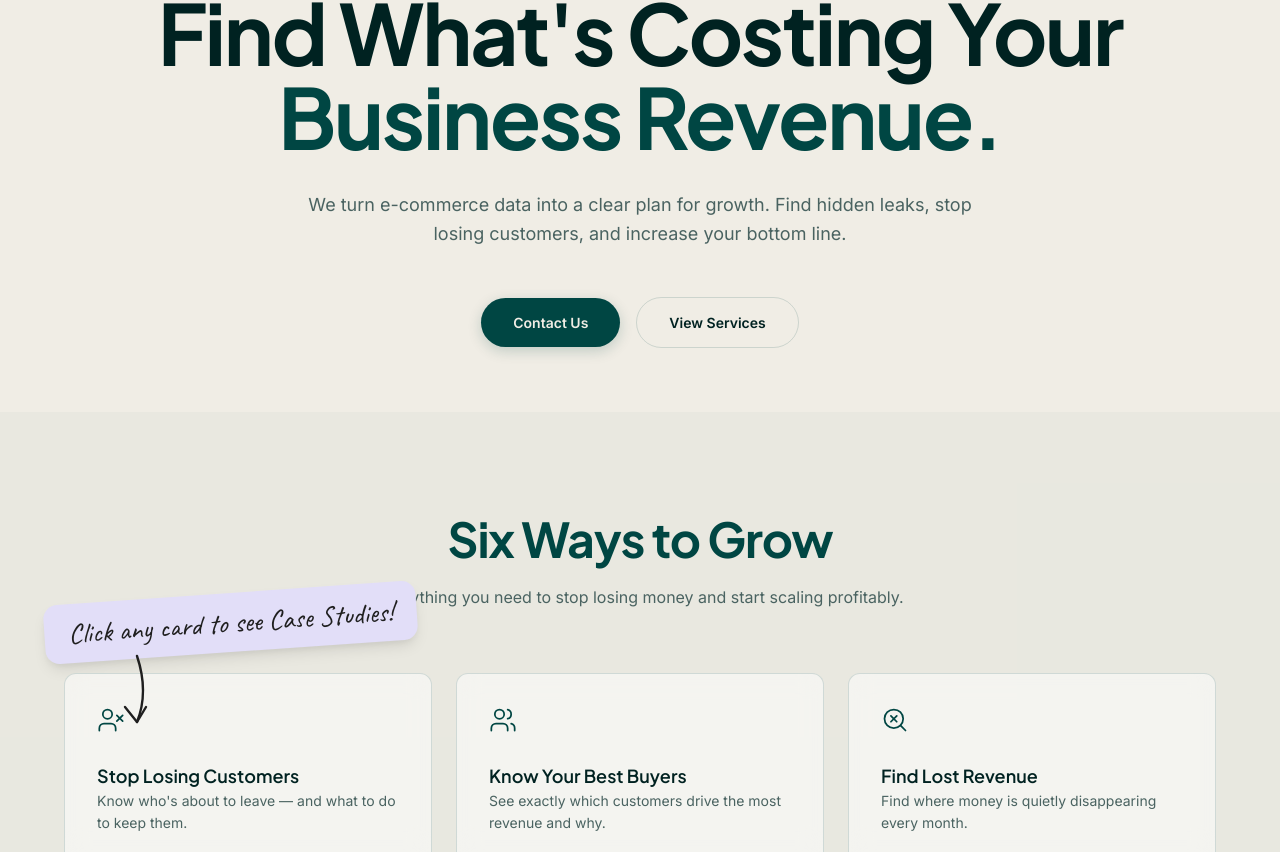
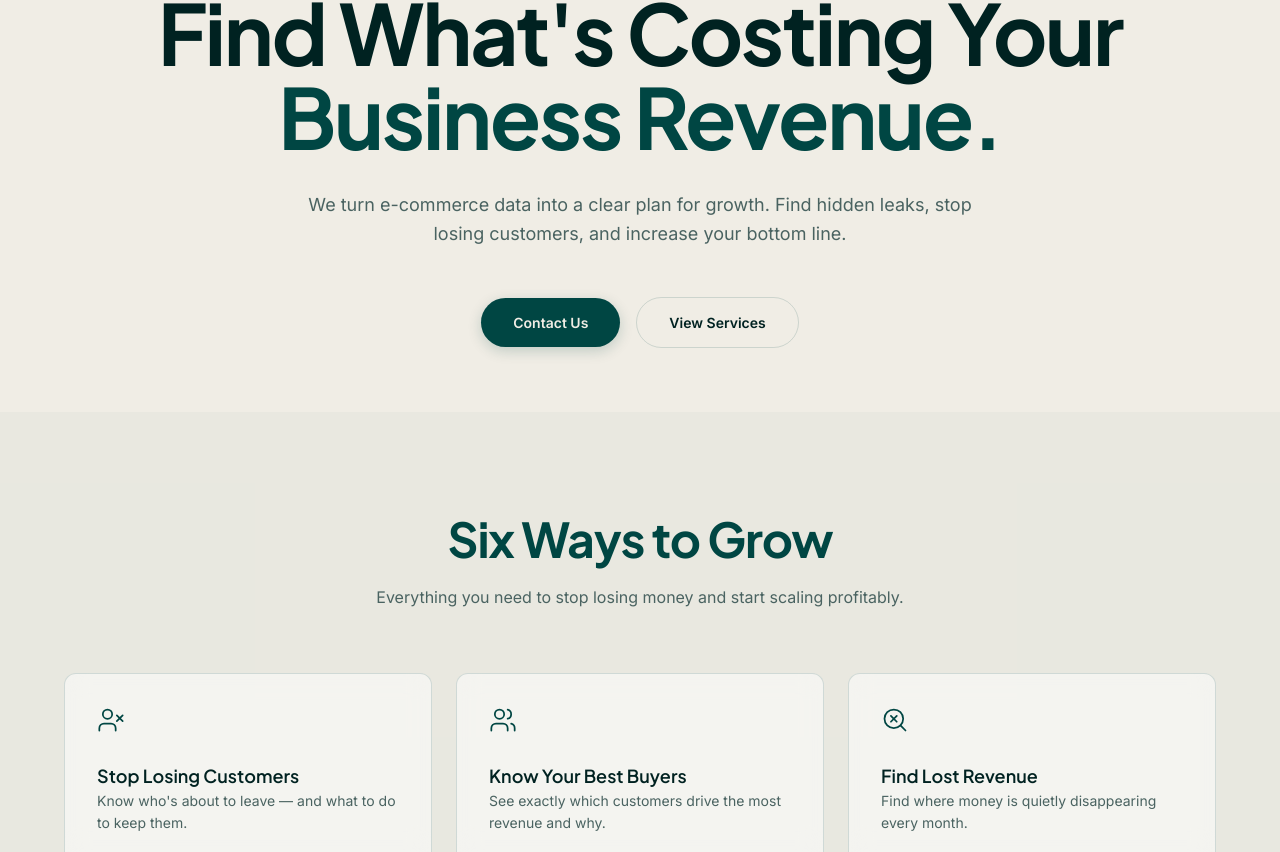
Before and after one commit to ali-zain-ai/Xelvant-site, a Next.js app: page / in a window 1280 px wide. Shown: the part 280-1132 px from the top of the page. Built offline with nearby package versions, Linux system fonts and the light colour scheme.

Commit message:
fix: move hand-drawn note to prevent overlap with text and card

```diff
--- a/app/page.tsx
+++ b/app/page.tsx
@@ -185,7 +185,7 @@ export default function Home() {
 
           <div className="relative max-w-5xl mx-auto">
             {/* The Hand-Drawn Annotation */}
-            <div className="absolute z-30 pointer-events-none" style={{ top: "-80px", left: "-20px" }}>
+            <div className="absolute z-30 pointer-events-none hidden md:block" style={{ top: "-110px", left: "-60px" }}>
               <HandDrawnNote text="Click any card to see Case Studies!" />
             </div>
 
--- a/components/ui/HandDrawnNote.tsx
+++ b/components/ui/HandDrawnNote.tsx
@@ -20,19 +20,19 @@ export function HandDrawnNote({ text, className = "" }: HandDrawnNoteProps) {
         transition={{ duration: 0.2 }}
         className="absolute text-black"
         style={{
-          top: "100%",
-          left: "20%",
-          width: "60px",
-          height: "80px",
+          top: "80%",
+          left: "15%",
+          width: "40px",
+          height: "40px",
           zIndex: 10
         }}
-        viewBox="0 0 100 120"
+        viewBox="0 0 100 100"
         fill="none"
         xmlns="http://www.w3.org/2000/svg"
       >
         {/* The swooping arrow path pointing down */}
         <motion.path
-          d="M 30,0 Q 50,60 30,110"
+          d="M 30,0 Q 60,30 30,80"
           stroke="#1f1f1f"
           strokeWidth="4"
           strokeLinecap="round"
@@ -44,7 +44,7 @@ export function HandDrawnNote({ text, className = "" }: HandDrawnNoteProps) {
         />
         {/* Arrow head */}
         <motion.path
-          d="M 10,85 L 30,110 L 45,85"
+          d="M 15,60 L 30,80 L 45,60"
           stroke="#1f1f1f"
           strokeWidth="4"
           strokeLinecap="round"
```
